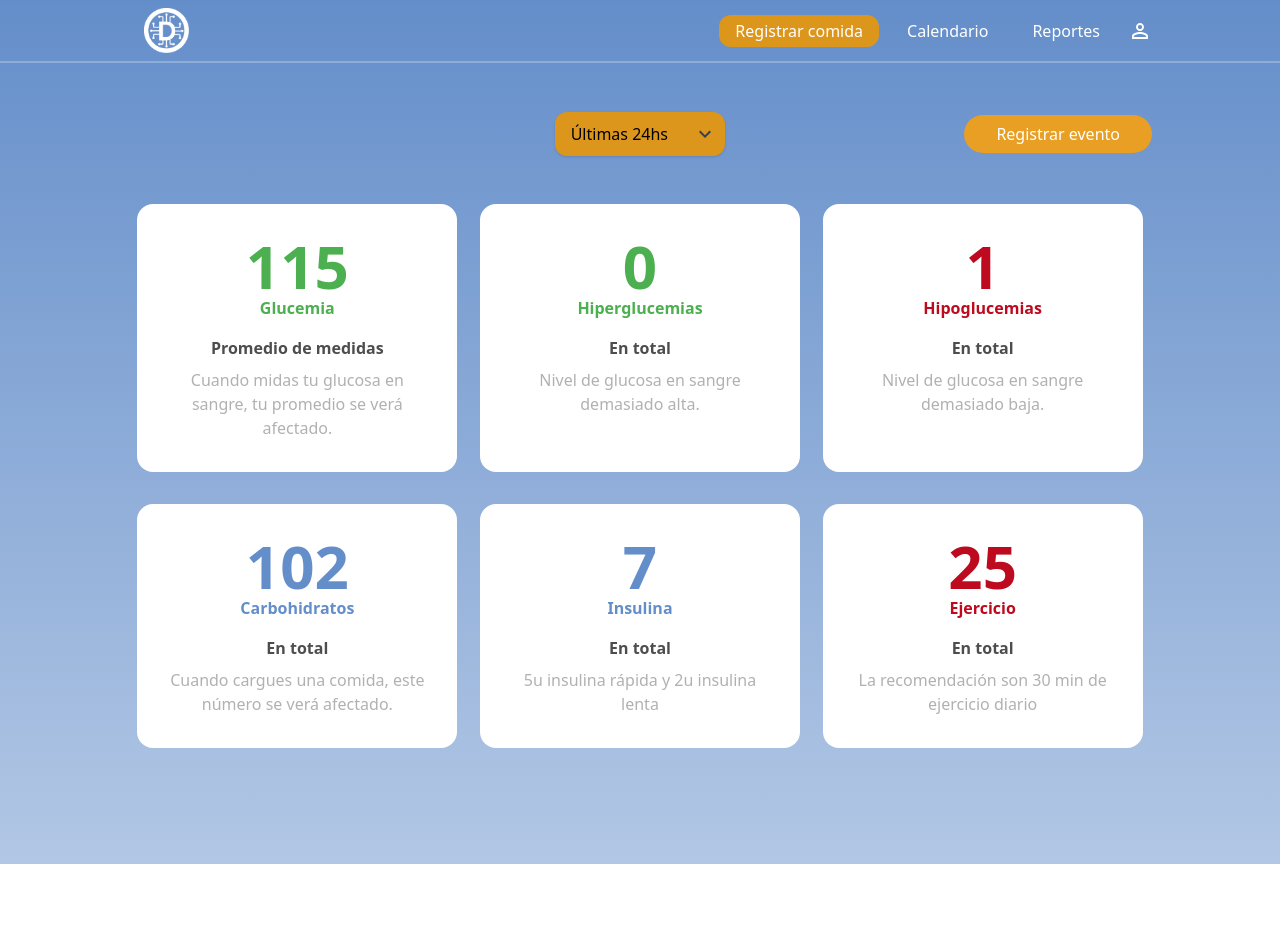
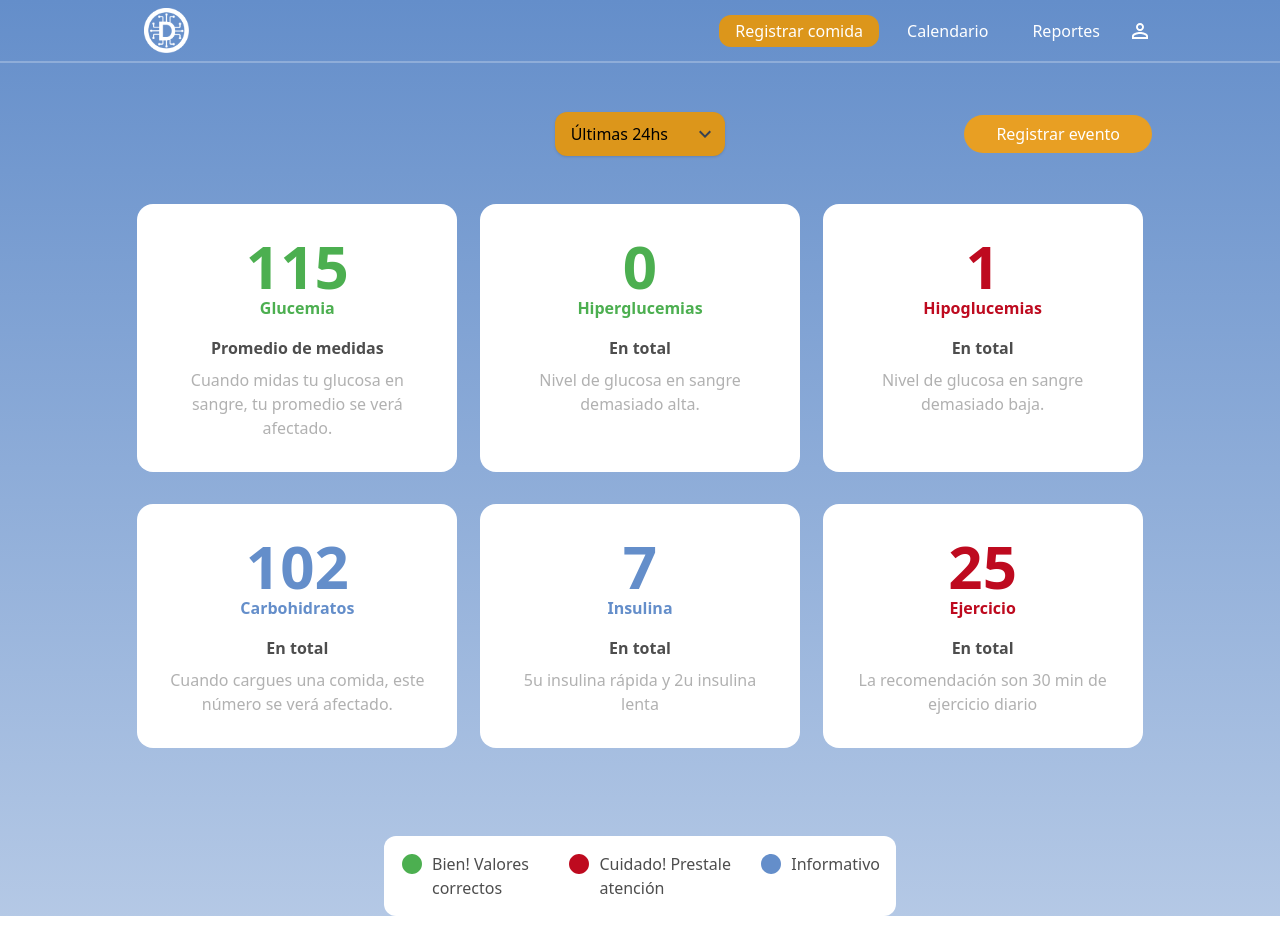
Before and after one commit to NuriaROrquin/diabetia, a Next.js app in the folder frontend/: page /dashboard in a window 1280 px wide. Shown: the top 948 px of the page. Built offline with nearby package versions, Linux system fonts and the light colour scheme.

Commit message:
DIAB-128 add metric indicators

```diff
--- /dev/null
+++ b/frontend/components/section/index.js
@@ -0,0 +1,7 @@
+export const Section = ({children, className}) => {
+    return (
+        <section className={`w-full min-h-screen ${className}`}>
+            {children}
+        </section>
+    )
+}
--- a/frontend/pages/dashboard/index.js
+++ b/frontend/pages/dashboard/index.js
@@ -6,6 +6,7 @@ import {DASHBOARD_OPTIONS_FILTER_DAYS, DASHBOARD_INDICATORS, DASHBOARD_TIMELINE_
 import {CircleRounded} from "@mui/icons-material";
 import {ContainerTitles, SubtitleSection, TitleSection} from "../../components/titles";
 import {Timeline} from "../../components/timeline";
+import {Section} from "../../components/section";
 
 export const Home = () => {
     const [isOpen, setIsOpen] = useState(false);
@@ -18,18 +19,18 @@ export const Home = () => {
 
     return (
         <>
-        <section className="w-full min-h-screen">
-            <div className="container pt-12">
+        <Section>
+            <div className="container pt-12 flex flex-col">
                 <div className="grid grid-cols-3 w-full items-center">
                     <div className="w-full col-start-2 flex justify-self-center justify-center">
                         <Selector width="w-1/2" setIsOpen={setIsOpen} isOpen={isOpen} selectedOption={selectedOption} options={DASHBOARD_OPTIONS_FILTER_DAYS} handleOptionClick={handleOptionClick} />
                     </div>
                     <div className="col-start-3 justify-self-end">
-                        <Link className="bg-orange-focus hover:bg-orange-primary transition-all text-white py-2 px-8 rounded-full w-full" href="/event">Registrar evento</Link>
+                        <Link href="/event" className="bg-orange-focus hover:bg-orange-primary transition-all text-white py-2 px-8 rounded-full w-full" href="/event">Registrar evento</Link>
                     </div>
                 </div>
 
-                <div className="flex flex-wrap justify-around mt-12 gap-x-1 gap-y-8">
+                <div className="flex flex-wrap justify-around my-12 gap-x-1 gap-y-8">
                     {DASHBOARD_INDICATORS.map((data, index) => (
                         <Card
                             key={index}
@@ -41,17 +42,32 @@ export const Home = () => {
                         />
                     ))}
                 </div>
+
+                <div className="flex justify-around bg-white w-1/2 self-center rounded-xl p-4 mt-10">
+                    <div className="flex gap-2">
+                        <CircleRounded className="text-green-primary"/>
+                        <span className="text-gray-primary font-medium">Bien! Valores correctos</span>
+                    </div>
+                    <div className="flex gap-2">
+                        <CircleRounded className="text-red-primary"/>
+                        <span className="text-gray-primary font-medium">Cuidado! Prestale atención</span>
+                    </div>
+                    <div className="flex gap-2">
+                        <CircleRounded className="text-blue-primary"/>
+                        <span className="text-gray-primary font-medium">Informativo</span>
+                    </div>
+                </div>
             </div>
-        </section>
-        <section className="w-full min-h-screen bg-white flex flex-col">
-            <ContainerTitles>
-                <TitleSection>Registros de hoy</TitleSection>
-                <SubtitleSection>Acá encontrarás todos los registros cargados en el día actual</SubtitleSection>
+        </Section>
+            <Section className="bg-white flex flex-col">
+                <ContainerTitles>
+                    <TitleSection>Registros de hoy</TitleSection>
+                    <SubtitleSection>Acá encontrarás todos los registros cargados en el día actual</SubtitleSection>
             </ContainerTitles>
             <div className="flex justify-center">
                 <Timeline events={DASHBOARD_TIMELINE_EVENTS} />
             </div>
-        </section>
+        </Section>
         </>
     )
 }
--- a/frontend/pages/event/food/index.js
+++ /dev/null
@@ -1,10 +0,0 @@
-export const FoodEvent = () => {
-
-    return (
-        <div>
-            <h1>Food Event</h1>
-        </div>
-    )
-}
-
-export default FoodEvent;
```
